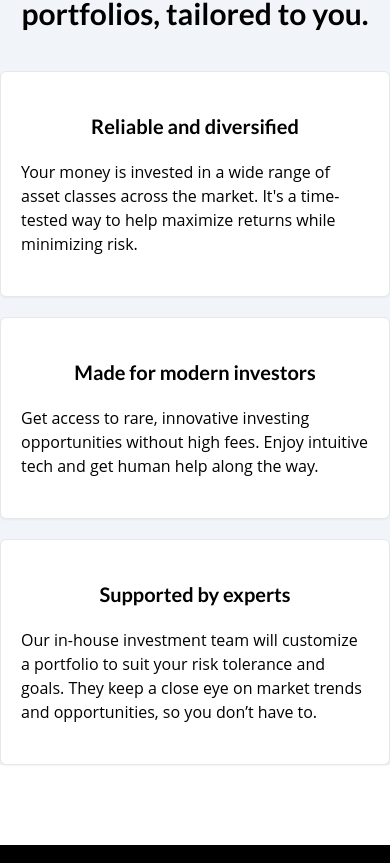
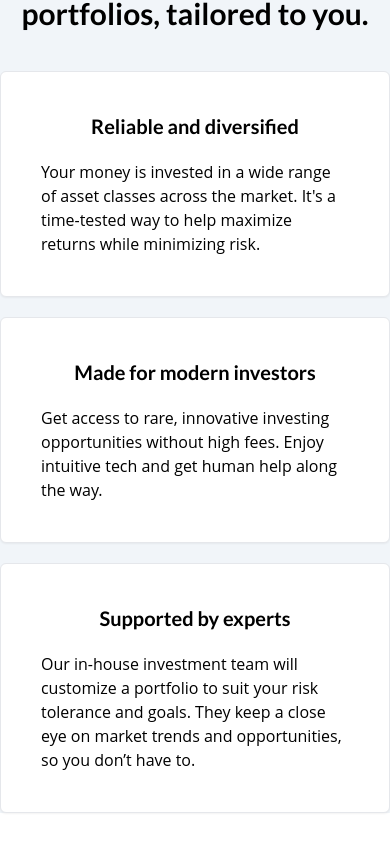
Before and after one commit to sylvahh/afarica-fe-assessment, a React (Vite) app: page / in a window 390 px wide. Shown: the part 631-1494 px from the top of the page. Built offline with nearby package versions, Linux system fonts and the light colour scheme.

Commit message:
initial commit

```diff
--- a/src/index.css
+++ b/src/index.css
@@ -37,7 +37,7 @@ a {
 }
 
 .managed-portfolio-card {
-  @apply flex flex-col justify-center items-center mx-auto py-10 p-5 lg:p-10 border gap-5 lg:max-w-[25%] shadow-sm rounded-md bg-white hover:scale-105 hover:shadow-lg hover:border-black cursor-pointer;
+  @apply flex flex-col justify-center items-center mx-auto py-10 p-10 lg:p-10 border gap-5 lg:max-w-[25%] shadow-sm rounded-md bg-white hover:scale-105 hover:shadow-lg hover:border-black cursor-pointer;
 }
 
 .investment-types_card {
```
